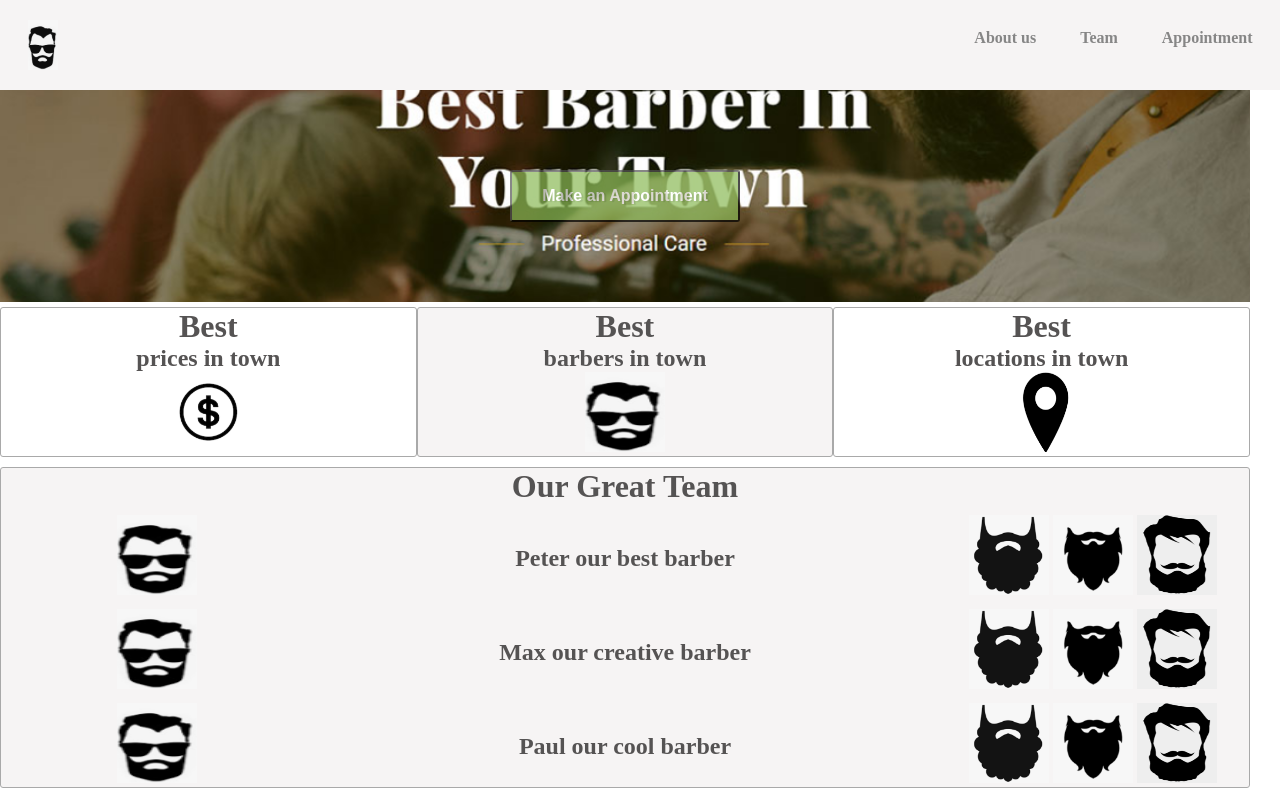
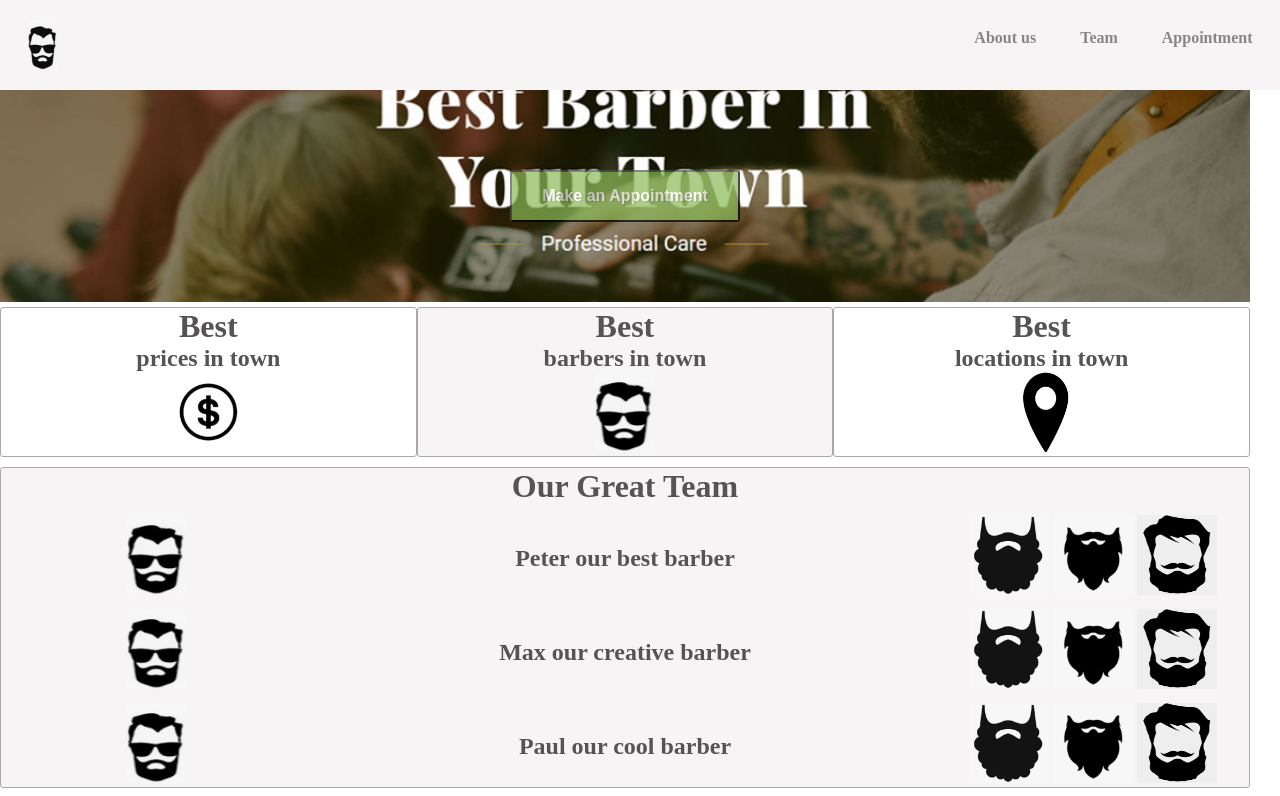
Before and after one commit to denisshirokikh/barber, a plain HTML site: page index.html in a window 1280 px wide. Shown: the top 796 px of the page. Drawn offline with nearby package versions, Linux system fonts and the light colour scheme.

```diff
--- a/index.html
+++ b/index.html
@@ -55,7 +55,7 @@
       <h1 class="title">Best</h1>
       <h2 class="title">barbers in town</h2>
       <div class="title">
-      <img src="img/logo.png" alt="face" width="80" height="80"/>
+      <img src="img/logo.png" alt="face" width="60" height="80"/>
       </div>
     </div>
   </div>
@@ -74,7 +74,7 @@
   <h1 class="title">Our Great Team</h1>
   <div class="column-1-4">
     <div class="title">
-        <img class="round-border" src="img/logo.png" alt="peter" width="80" height="80"/>
+        <img class="round-border" src="img/logo.png" alt="peter" width="60" height="80"/>
     </div>
   </div>
   <div class="column-2-4 title">
@@ -89,7 +89,7 @@
   </div>
   <div class="column-1-4">
     <div class="title">
-      <img class="round-border" src="img/logo.png" alt="max" width="80" height="80"/>
+      <img class="round-border" src="img/logo.png" alt="max" width="60" height="80"/>
     </div>
   </div>
   <div class="column-2-4 title">
@@ -104,7 +104,7 @@
   </div>
   <div class="column-1-4">
     <div class="title">
-      <img class="round-border" src="img/logo.png" alt="paul" width="80" height="80"/>
+      <img class="round-border" src="img/logo.png" alt="paul" width="60" height="80"/>
     </div>
   </div>
   <div class="column-2-4 title">
```
